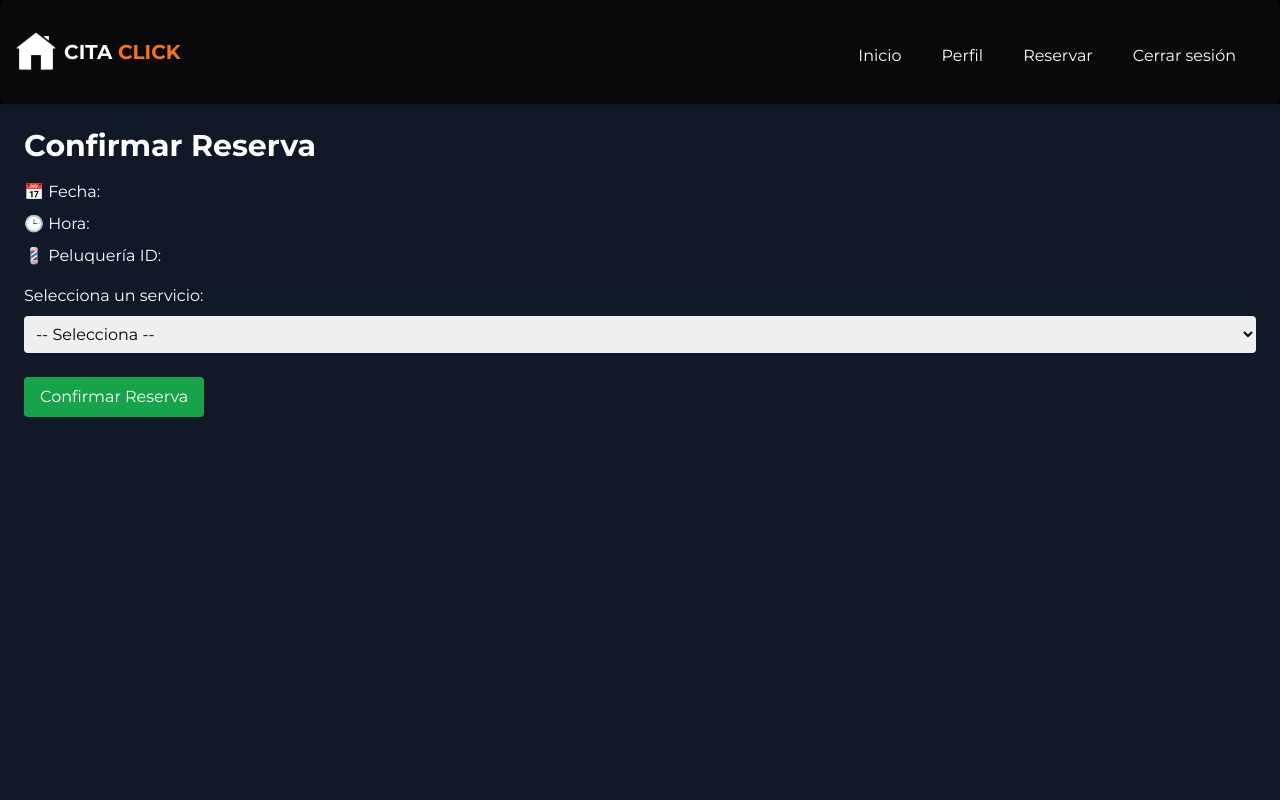
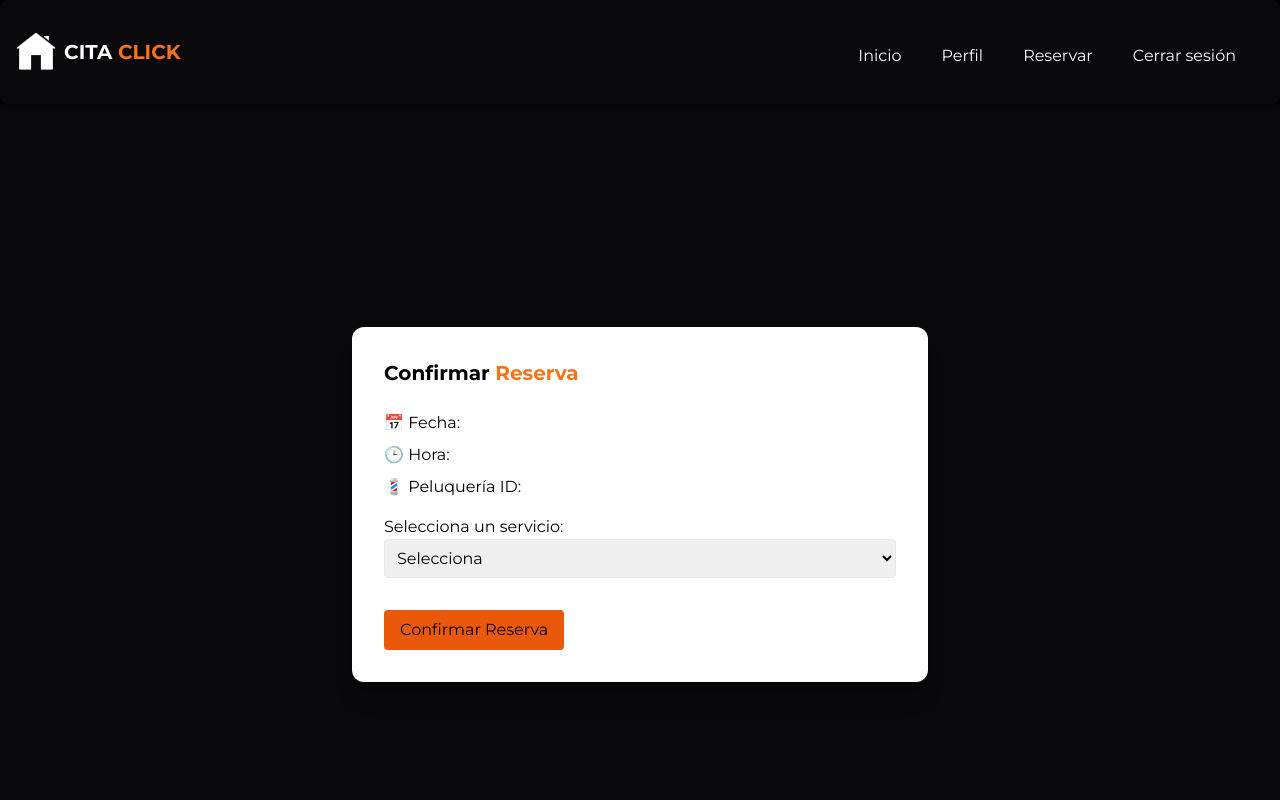
Before and after one commit to Jada200312/citaclick, a React (Vite) app in the folder front/citaclickfront/: page /reservar in a window 1280 px wide. Shown: the top 800 px of the page. Built offline with nearby package versions, Linux system fonts and the light colour scheme; sample sign-in values are in the browser's storage.

Commit message:
pagina de perfil lista con estilos y conexión a la API

```diff
--- a/front/citaclickfront/src/components/CalendarioHorarios.jsx
+++ b/front/citaclickfront/src/components/CalendarioHorarios.jsx
@@ -83,11 +83,7 @@ const CalendarioHorarios = ({ peluqueriaId }) => {
   };
 
   return (
-    <div className="max-w-md mx-auto p-6 bg-white shadow-xl rounded-xl mt-6">
-      <h2 className="text-2xl font-bold mb-4 text-center text-gray-800">
-        Selecciona una fecha
-      </h2>
-
+    <div className="max-w-2xl mx-auto p-6 bg-zinc-950 shadow-xl rounded-xl mt-6"> <br />
       <div className="flex justify-center mb-6">
         <DatePicker
           selected={fecha}
@@ -95,25 +91,25 @@ const CalendarioHorarios = ({ peluqueriaId }) => {
           minDate={startOfToday()}
           dateFormat="dd/MM/yyyy"
           locale="es"
-          className="border border-gray-300 rounded px-4 py-2 text-center w-full sm:w-auto"
+          className="border border-zinc-950 rounded px-4 py-2 text-center w-full sm:w-auto placeholder:text-zinc-950"
           placeholderText="Haz clic para seleccionar"
         />
       </div>
 
       {fecha && (
-        <h3 className="text-lg font-semibold text-center mb-4 text-gray-700">
-          Horarios disponibles para el {format(fecha, "dd/MM/yyyy")}
+        <h3 className="text-lg font-semibold text-center mb-4 text-white">
+          Horarios disponibles para el <span className="text-orange-600 ">{format(fecha, "dd/MM/yyyy")}</span>
         </h3>
       )}
 
       {cargando && (
-        <p className="text-center text-gray-500">Cargando horarios...</p>
+        <p className="text-center text-zinc-950">Cargando horarios...</p>
       )}
 
       {error && <p className="text-center text-red-500">{error}</p>}
 
       {!cargando && horarios.length > 0 && (
-        <div className="grid grid-cols-2 sm:grid-cols-3 gap-4">
+        <div className="grid grid-cols-2 sm:grid-cols-4 gap-2 bg-zinc-950 max-w-2xl  px-4 py-6 my-6 mx-4">
           {horarios.map((hora) => {
             const ahora = new Date();
             const fechaSeleccionada = new Date(fecha);
@@ -127,6 +123,7 @@ const CalendarioHorarios = ({ peluqueriaId }) => {
             const estaDisponible = hora.disponible && !esPasada;
 
             return (
+
               <div
                 key={hora.hora}
                 onClick={() =>
@@ -134,8 +131,8 @@ const CalendarioHorarios = ({ peluqueriaId }) => {
                 }
                 className={`rounded-xl p-4 text-center text-sm font-semibold shadow flex flex-col items-center transition duration-300 ${
                   estaDisponible
-                    ? "bg-white border border-green-500 text-green-700 hover:bg-green-50 cursor-pointer"
-                    : "bg-gray-100 text-gray-400 border border-gray-300 cursor-not-allowed"
+                    ? "bg-white border border-zinc-950 text-zinc-950 hover:bg-green-50 cursor-pointer"
+                    : "bg-gray-200 text-orange-600 border border-gray-800 cursor-not-allowed"
                 }`}
               >
                 <span className="text-xl">🕒</span>
--- a/front/citaclickfront/src/components/Nav.jsx
+++ b/front/citaclickfront/src/components/Nav.jsx
@@ -125,6 +125,7 @@ function Navbar() {
             >
               Reservar
             </Link>
+
             <button
               onClick={handleLogout}
               className="block w-full text-left px-3 py-1 rounded-md transition hover:bg-orange-500"
--- a/front/citaclickfront/src/pages/Perfil.jsx
+++ b/front/citaclickfront/src/pages/Perfil.jsx
@@ -1,34 +1,78 @@
-import React from 'react';
+import React, { useEffect, useState } from 'react';
+import axios from 'axios';
+import { useNavigate } from 'react-router-dom';
+
+const obtenerUsuarioDesdeToken = () => {
+  const token = localStorage.getItem("access_token");
+  if (!token) return null;
+
+  try {
+    const payload = JSON.parse(atob(token.split('.')[1]));
+    return payload.user_id || payload.user || payload.id; // Ajusta según cómo venga
+  } catch (error) {
+    console.error("Error al decodificar el token:", error);
+    return null;
+  }
+};
 
 const Perfil = () => {
+  const [usuario, setUsuario] = useState(null);
+  const navigate = useNavigate();
+
+  useEffect(() => {
+    const token = localStorage.getItem("access_token");
+    const id = obtenerUsuarioDesdeToken();
+
+    if (!token || !id) {
+      console.warn("Token o ID no encontrado. Redirigiendo al login.");
+      navigate("/login");
+      return;
+    }
+
+    axios
+      .get(`http://localhost:8000/api/usuarios/usuario/${id}/`, {
+        headers: {
+          Authorization: `Bearer ${token}`,
+        },
+      })
+      .then((res) => {
+        setUsuario(res.data);
+      })
+      .catch((err) => {
+        console.error("Error al obtener el usuario:", err);
+        if (err.response?.status === 401) {
+          navigate("/login");
+        }
+      });
+  }, [navigate]);
+
+  if (!usuario) {
+    return <div className="text-white p-4">Cargando perfil...</div>;
+  }
+
   return (
-
-
-    <div className="bg-zinc-900 text-white p-6 rounded-lg flex flex-col md:flex-row justify-between items-start md:items-center gap-6
-">
-
-
+    <div className="bg-zinc-900 text-white p-6 rounded-lg flex flex-col md:flex-row justify-between items-start md:items-center gap-6">
       <div className="bg-zinc-900 p-6 rounded-lg w-full md:w-1/2">
         <h2 className="text-2xl font-semibold">
-          Perfil de: <span className="text-orange-500"></span>
+          Perfil de: <span className="text-orange-500">{usuario.username}</span>
         </h2>
         <div className="flex flex-col items-center mt-4">
           <img
-            src=""
+            src={usuario.imagen || ""}
+            alt="Foto de perfil"
             className="w-32 h-32 rounded-full border-4 border-white object-cover"
           />
           <ul className="mt-6 text-sm space-y-2">
-            <li><span className="text-orange-500">• Nombre:</span></li>
-            <li><span className="text-orange-500">• Apellidos:</span></li>
-            <li><span className="text-orange-500">• Celular:</span></li>
-            <li><span className="text-orange-500">• Correo:</span></li>
+            <li><span className="text-orange-500">• Nombre:</span> {usuario.username}</li>
+            <li><span className="text-orange-500">• Apellidos:</span> {usuario.first_name}</li>
+            <li><span className="text-orange-500">• Celular:</span> {usuario.celular}</li>
+            <li><span className="text-orange-500">• Correo:</span> {usuario.email}</li>
           </ul>
           <button className="mt-6 border border-white text-white px-4 py-2 hover:bg-orange-500 transition">
             EDITAR PERFIL
           </button>
         </div>
       </div>
-
 
       <div className="bg-zinc-900 p-6 rounded-lg w-full md:w-1/2">
         <h2 className="text-3xl font-bold text-orange-500 mb-6">
@@ -40,8 +84,6 @@ const Perfil = () => {
             <label>Filtrar por año:</label>
             <select className="w-full mt-1 px-3 py-2 rounded bg-gray-300 text-black">
               <option>Seleccione un año</option>
-              <option></option>
-              <option></option>
             </select>
           </div>
 
@@ -49,8 +91,6 @@ const Perfil = () => {
             <label>Filtrar por mes:</label>
             <select className="w-full mt-1 px-3 py-2 rounded bg-gray-300 text-black">
               <option>Seleccione un mes</option>
-              <option></option>
-
             </select>
           </div>
 
@@ -59,18 +99,15 @@ const Perfil = () => {
           </button>
         </div>
 
-
         <div className="mt-6">
           <div className="grid grid-cols-3 text-center bg-orange-500 text-white font-bold py-2 rounded-md">
             <div>SERVICIO</div>
             <div>FECHA</div>
             <div>HORA</div>
           </div>
-
         </div>
       </div>
     </div>
-
   );
 };
 
--- a/front/citaclickfront/src/pages/reservar.jsx
+++ b/front/citaclickfront/src/pages/reservar.jsx
@@ -27,7 +27,6 @@ const Reservar = () => {
 
   const usuarioId = obtenerUsuarioDesdeToken();
 
-  // Redirigir al login si no hay token
   useEffect(() => {
     const token = localStorage.getItem("access_token");
     if (!token || !usuarioId) {
@@ -79,20 +78,23 @@ const Reservar = () => {
   };
 
   return (
-    <div className="min-h-screen bg-gray-900 text-white p-6">
-      <h1 className="text-3xl font-bold mb-4">Confirmar Reserva</h1>
-      <p className="mb-2">📅 Fecha: {fecha}</p>
-      <p className="mb-2">🕒 Hora: {hora}</p>
-      <p className="mb-2">💈 Peluquería ID: {peluqueriaId}</p>
+   <div className="min-h-screen bg-zinc-950 flex items-center justify-center p-2">
+    <div className="bg-white shadow-xl rounded-xl p-8 w-full max-w-xl">
+      <h1 className="text-xl font-bold">
+          Confirmar <span className="text-orange-500">Reserva</span>
+        </h1> <br />
+      <p className="mb-2 text-black">📅 Fecha: {fecha}</p>
+      <p className="mb-2 text-black">🕒 Hora: {hora}</p>
+      <p className="mb-2 text-black">💈 Peluquería ID: {peluqueriaId}</p>
 
       <div className="mt-4">
-        <label className="block mb-2">Selecciona un servicio:</label>
+        <label className="">Selecciona un servicio:</label>
         <select
           value={servicioId}
           onChange={(e) => setServicioId(e.target.value)}
-          className="text-black p-2 rounded w-full"
+          className="text-black p-2 rounded w-full block mb-2 border"
         >
-          <option value="">-- Selecciona --</option>
+          <option value="">Selecciona</option>
           <option value={1}>Corte de Cabello</option>
           <option value={2}>Corte de Barba</option>
         </select>
@@ -101,13 +103,14 @@ const Reservar = () => {
       <button
         onClick={manejarReserva}
         disabled={cargando}
-        className="mt-6 bg-green-600 hover:bg-green-700 px-4 py-2 rounded"
+        className="mt-6 bg-orange-600 hover:bg-orange-500 px-4 py-2 rounded"
       >
         {cargando ? "Reservando..." : "Confirmar Reserva"}
       </button>
 
       {mensaje && <p className="mt-4">{mensaje}</p>}
     </div>
+  </div>
   );
 };
 
--- a/front/citaclickfront/src/pages/ver_horarios.jsx
+++ b/front/citaclickfront/src/pages/ver_horarios.jsx
@@ -3,7 +3,7 @@ import { useParams, useNavigate } from 'react-router-dom';
 import CalendarioHorarios from '../components/CalendarioHorarios';
 
 const VerHorarios = () => {
-  const { id } = useParams(); // Captura el ID de la peluquería desde la URL
+  const { id } = useParams();
   const navigate = useNavigate();
 
   useEffect(() => {
@@ -15,7 +15,9 @@ const VerHorarios = () => {
 
   return (
     <div className="container mx-auto px-4 py-8">
-      <h1 className="text-3xl font-bold text-white text-center mb-6">Selecciona una Fecha</h1>
+   <h1 className="text-xl font-bold text-white">
+          Selecciona Una <span className="text-orange-600">Fecha</span>
+        </h1>
       <CalendarioHorarios peluqueriaId={id} />
     </div>
   );
```
Also changed, not shown: front/citaclickfront/src/pages/login.jsx (+4 -3 lines), 2 other files (tests, documents, lock files or other folders).
